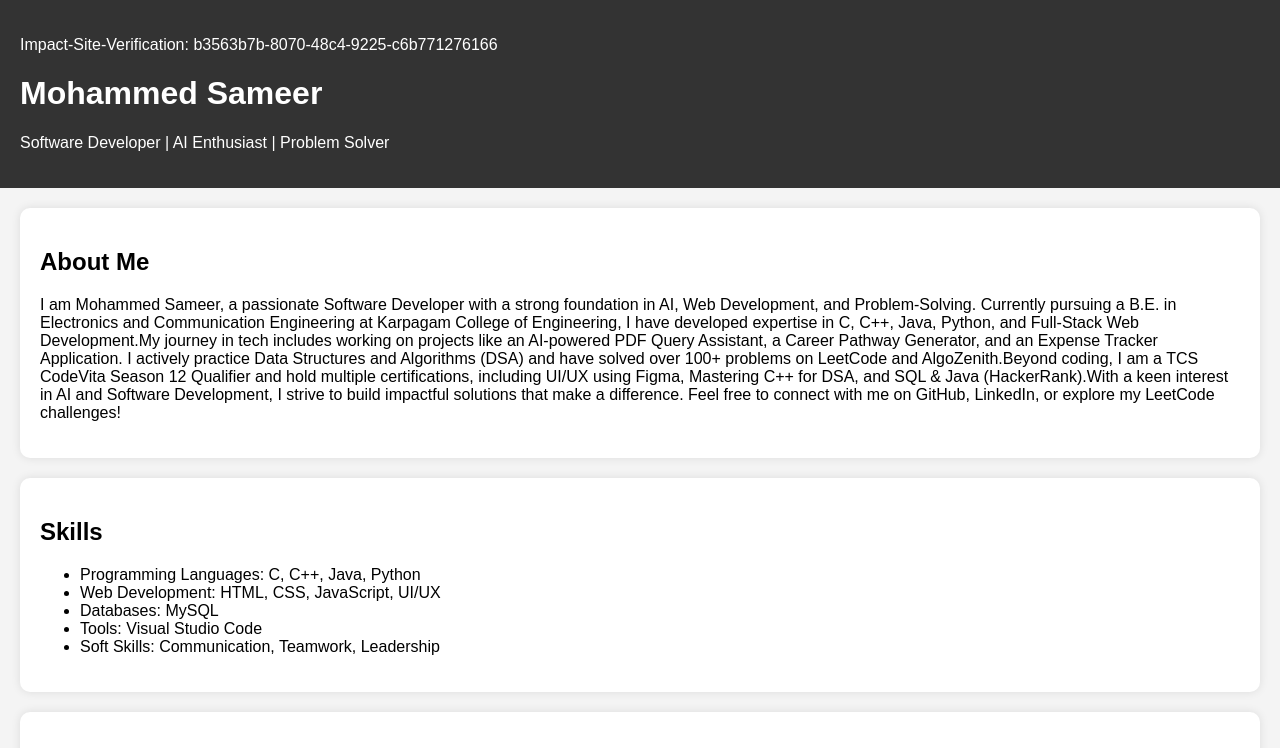
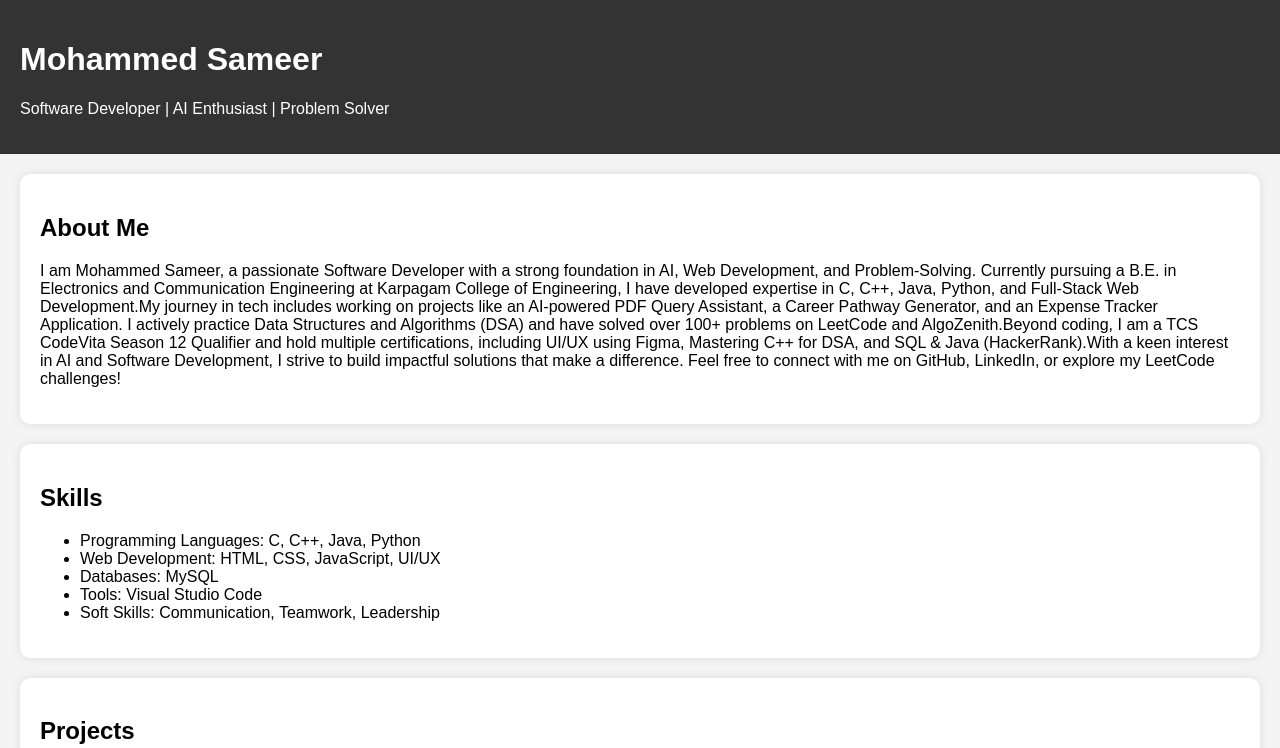
Before and after one commit to MOHAMMED-SAMEE/Protfolio, a plain HTML site: page index.html in a window 1280 px wide. Shown: the top 748 px of the page. Drawn offline with Linux system fonts and the light colour scheme.

Commit message:
Update index.html

```diff
--- a/index.html
+++ b/index.html
@@ -1,7 +1,6 @@
 <!DOCTYPE html>
 <html lang="en">
 <head>
-    <meta name='impact-site-verification' value='b3563b7b-8070-48c4-9225-c6b771276166' />
     <meta charset="UTF-8">
     <meta name="viewport" content="width=device-width, initial-scale=1.0">
     <title>Mohammed Sameer | Portfolio</title>
@@ -9,8 +8,6 @@
 </head>
 <body>
     <header>
-
-        <p>Impact-Site-Verification: b3563b7b-8070-48c4-9225-c6b771276166</p>
         <h1>Mohammed Sameer</h1>
         <p>Software Developer | AI Enthusiast | Problem Solver</p>
     </header>
```
